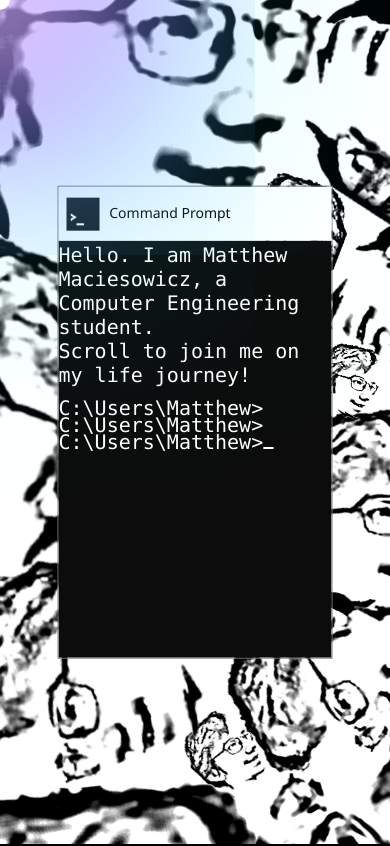
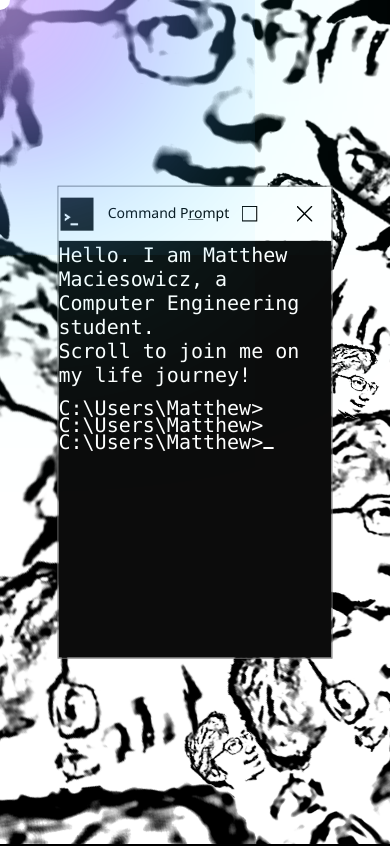
Before and after one commit to mmaciesowicz/matthew-maciesowicz-website, a website: page index.html in a window 390 px wide. Shown: the top 846 px of the page. Drawn offline with nearby package versions, Linux system fonts and the light colour scheme.

Commit message:
made command prompt window responsive

```diff
--- a/style.scss
+++ b/style.scss
@@ -99,7 +99,6 @@ section {
     transform: translate(-50%, -50%);
 
     .cmdNavbar {
-        width: $cmdNavBarWidth;
         height: $cmdNavBarHeight;
         background-color: #ffffff;
         position: relative;
@@ -129,7 +128,7 @@ section {
             margin: 0;
             position: absolute;
             top: 50%;
-            left: 10.5%;
+            left: 110px;
             transform: translate(-50%, -50%);
         }
 
```
Also changed, not shown: style.css.
